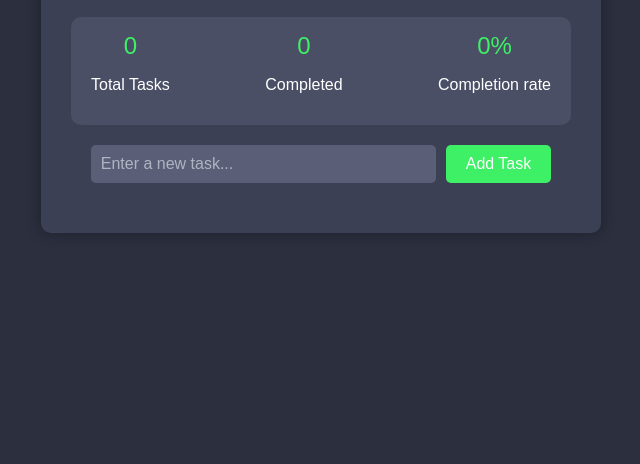
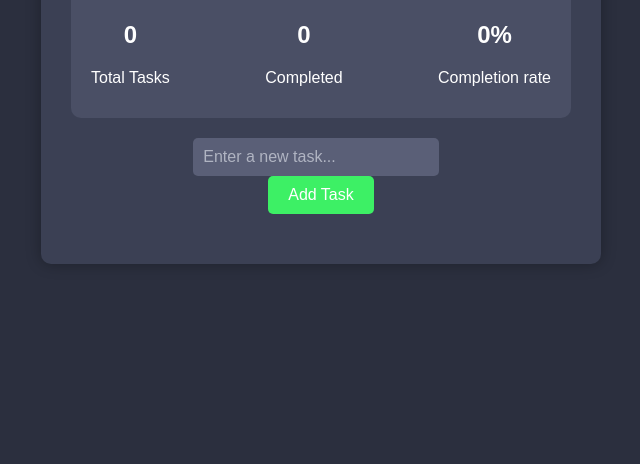
Before and after one commit to Ian-Chege/todoist, a plain HTML site: page index.html in a window 1280 px wide. Shown: the part 336-800 px from the top of the page, without its empty margins (319-959 px from the left). Drawn offline with Linux system fonts and the light colour scheme.

Commit message:
feat: enhance index.html with meta tags, structured layout, and improved accessibility

```diff
--- a/index.html
+++ b/index.html
@@ -1,35 +1,60 @@
 <!DOCTYPE html>
 <html lang="en">
   <head>
-  <meta charset="UTF-8">
-  <meta name="viewport" content="width=device-width, initial-scale=1.0">
-  <link rel="stylesheet" href="style.css">
+    <meta charset="UTF-8" />
+    <meta name="viewport" content="width=device-width, initial-scale=1.0" />
+    <meta
+      name="description"
+      content="A simple and efficient to-do app to keep track of your tasks."
+    />
+    <meta
+      name="keywords"
+      content="to-do, to-do app, tasks, task manager, task list"
+    />
+    <meta name="author" content="Terra" />
+    <link rel="icon" href="./favicon.ico" type="image/x-icon" />
+    <link rel="stylesheet" href="style.css" />
     <title>To-Do App</title>
   </head>
+
   <body>
-  <div class="container">
+    <main class="container">
+      <!-- Header -->
+      <header>
         <h1>TodoList</h1>
         <div class="underline"></div>
-    <div class="task-summary">
+      </header>
+      <!-- Task summary section -->
+      <section class="task-summary">
         <div class="task-info">
-        <span id="totalTasks">0</span>
+          <h2 id="totalTasks">0</h2>
           <p>Total Tasks</p>
         </div>
         <div class="task-info">
-        <span id="completedTasks">0</span>
+          <h2 id="completedTasks">0</h2>
           <p>Completed</p>
         </div>
         <div class="task-info">
-        <span id="completionRate">0%</span>
+          <h2 id="completionRate">0%</h2>
           <p>Completion rate</p>
         </div>
+      </section>
+      <!-- Task input section -->
+      <div class="task-input">
+        <form id="taskForm">
+          <input
+            type="text"
+            id="taskInput"
+            placeholder="Enter a new task..."
+            aria-label="Task Input"
+          />
+          <button type="submit" id="addTaskButton">Add Task</button>
+        </form>
       </div>
-    <div class="task-input">
-      <input type="text" id="taskInput" placeholder="Enter a new task...">
-      <button id="addTaskButton">Add Task</button>
-    </div>
+      <div id="error-message" class="error-message"></div>
+      <!-- Task List view -->
       <ul id="taskList"></ul>
-  </div>
+    </main>
     <script src="script.js"></script>
   </body>
 </html>
```
Lines whose indentation alone changed are shown as unchanged.
